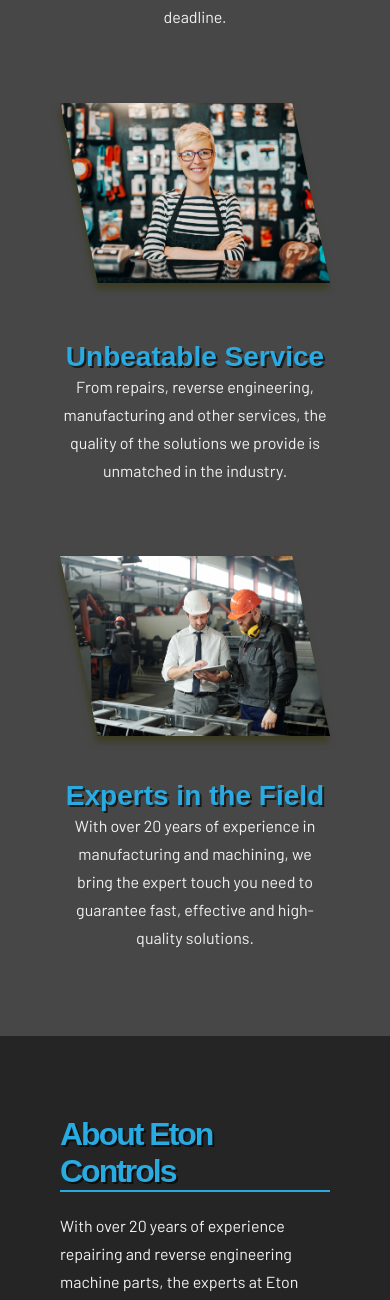
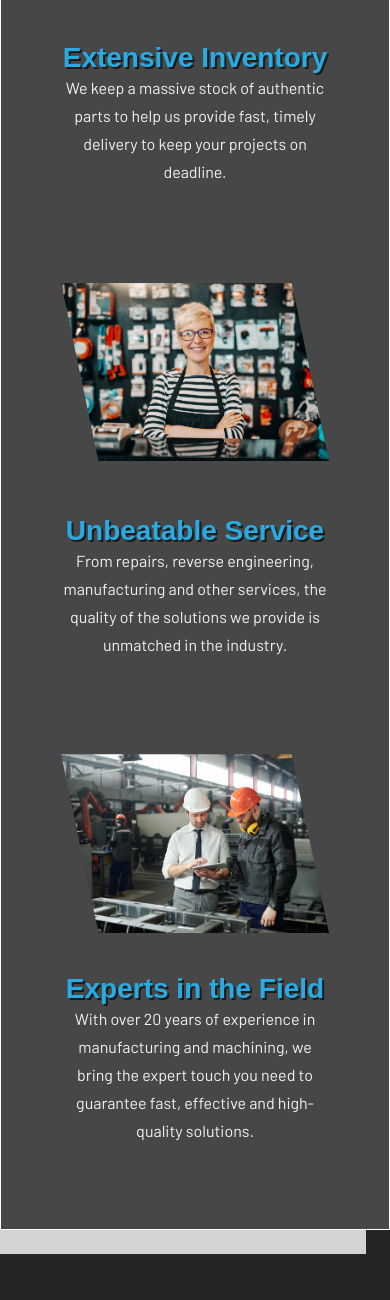
Before and after one commit to mpaitgt/eton-ctrls, a PHP site: page / in a window 390 px wide. Shown: the part 1268-2568 px from the top of the page. Run offline with PHP 8.4, Linux system fonts and the light colour scheme; some libraries are stand-ins or nearby versions; some web fonts are replaced.

Commit message:
Updating repo

```diff
--- /dev/null
+++ b/CNAME.txt
@@ -0,0 +1 @@
+www.etoncontrols.com
--- a/about.html
+++ b/about.html
@@ -6,8 +6,8 @@
 <meta http-equiv="X-UA-Compatible" content="ie=edge">
 <link rel="stylesheet" href="https://cdnjs.cloudflare.com/ajax/libs/font-awesome/5.11.2/css/all.min.css">
 <link href="https://fonts.googleapis.com/css?family=Abril+Fatface|Barlow|Staatliches|Viga&display=swap" rel="stylesheet">
-<link rel="stylesheet" href="../assets/css/style.css">
-<link rel="stylesheet" href="../assets/css/about.css">
+<link rel="stylesheet" href="./assets/css/style.css">
+<link rel="stylesheet" href="./assets/css/about.css">
 <title>Eton Controls - About Us</title>
 </head>
 <body>
--- a/assets/css/home.css
+++ b/assets/css/home.css
@@ -40,6 +40,7 @@
   margin-top: 50px;
   margin-bottom: 50px;
   color: #f1f1f1;
+  text-align: center;
 }
 
 .two-columns {
@@ -47,7 +48,7 @@
   display: grid;
   -ms-grid-rows: 1fr 1fr 1fr;
       grid-template-rows: 1fr 1fr 1fr;
-  grid-gap: 40px;
+  grid-gap: 4rem;
   background: #474747;
   color: #f1f1f1;
 }
@@ -71,16 +72,6 @@
     grid-gap: 40px;
     text-align: center;
   }
-}
-
-.two-columns .row .image-wrap {
-  -ms-flex-item-align: center;
-      -ms-grid-row-align: center;
-      align-self: center;
-  -ms-grid-column-align: center;
-      justify-self: center;
-  -webkit-filter: drop-shadow(-1px 6px 3px rgba(50, 50, 0, 0.5));
-          filter: drop-shadow(-1px 6px 3px rgba(50, 50, 0, 0.5));
 }
 
 .two-columns .row img {
@@ -131,6 +122,11 @@
 
 .two-columns .column p {
   max-width: 400px;
+}
+
+.two-columns .slidefromleft {
+  -webkit-animation: slidefromleft 4s ease-in-out 0.5s 1 forwards;
+          animation: slidefromleft 4s ease-in-out 0.5s 1 forwards;
 }
 
 .about {
@@ -191,8 +187,15 @@
 }
 
 .contact .column-one {
-  -ms-grid-column-align: center;
-      justify-self: center;
+  -ms-grid-column-align: start;
+      justify-self: start;
+}
+
+@media screen and (max-width: 1200px) {
+  .contact .column-one {
+    -ms-grid-column-align: center;
+        justify-self: center;
+  }
 }
 
 .contact .column-one ul {
--- a/assets/css/home.scss
+++ b/assets/css/home.scss
@@ -28,13 +28,14 @@
     margin-top: 50px;
     margin-bottom: 50px;
     color: $white;
+    text-align: center;
   }
 }
 
 .two-columns {
   display: grid;
   grid-template-rows: 1fr 1fr 1fr;
-  grid-gap: 40px;
+  grid-gap: 4rem;
   background: $gray-1;
   color: $white;
   .row {
@@ -48,11 +49,12 @@
       grid-gap: 40px;
       text-align: center;
     }
-    .image-wrap {
-      align-self: center;
-      justify-self: center;
-      filter: drop-shadow(-1px 6px 3px rgba(50, 50, 0, 0.5));
-    }
+    // .image-wrap {
+    //   align-self: center;
+    //   justify-self: center;
+    //   filter: drop-shadow(-1px 6px 3px rgba(50, 50, 0, 0.5));
+    //   opacity: 0;
+    // }
     img {
       width: 100%;
       clip-path: polygon(0 0, 86% 0, 100% 100%, 14% 100%);
@@ -87,6 +89,9 @@
       max-width: 400px;
     }
   }
+  .slidefromleft {
+    animation: slidefromleft 4s ease-in-out 0.5s 1 forwards;
+  }
 }
 
 .about {
@@ -115,7 +120,10 @@
     grid-gap: 50px;
   }
   .column-one {
-    justify-self: center;
+    justify-self: start;
+    @include xl {
+      justify-self: center;
+    }
     ul {
       display: grid;
       grid-template-columns: 100%;
@@ -140,3 +148,8 @@
     }
   }
 }
+
+// @keyframes slidefromleft {
+//   0% { transform: translateX(-100px); opacity: 0; }
+//   100% { transform: translateX(0px); opacity: 1; }
+// }
--- a/assets/css/style.css
+++ b/assets/css/style.css
@@ -460,8 +460,11 @@ body footer div li {
 }
 
 .partial-width {
+  border: 1px solid white;
   width: 70%;
-  margin: 0 auto;
+  margin: 10rem auto;
+  -webkit-box-shadow: -24px 24px 0px 0px rgba(255, 255, 255, 0.8);
+          box-shadow: -24px 24px 0px 0px rgba(255, 255, 255, 0.8);
 }
 
 @media screen and (max-width: 992px) {
@@ -487,7 +490,6 @@ body footer div li {
       grid-template-columns: 1fr 1fr;
   -ms-grid-rows: 25% 25% 25% 25%;
       grid-template-rows: 25% 25% 25% 25%;
-  grid-gap: 10px;
 }
 
 #contact-form label {
--- a/assets/css/style.scss
+++ b/assets/css/style.scss
@@ -276,8 +276,10 @@ body {
 }
 
 .partial-width {
+  border: 1px solid rgba(255,255,255,1);
   width: 70%;
-  margin: 0 auto;
+  margin: 10rem auto;
+  box-shadow: -24px 24px 0px 0px rgba(255,255,255,0.8);
   @include lg {
     width: 80%;
   }
@@ -294,7 +296,7 @@ body {
   display: grid;
   grid-template-columns: 1fr 1fr;
   grid-template-rows: 25% 25% 25% 25%;
-  grid-gap: 10px;
+  // grid-gap: 10px;
   @include md {
     // grid-template-columns: 100%;
   }
--- a/assets/js/onload.js
+++ b/assets/js/onload.js
@@ -1,3 +1,4 @@
 window.onload = function() {
   window.addEventListener('scroll', fadingNavbar);
+  // window.addEventListener('scroll', slideIn);
 }
--- a/contact.html
+++ b/contact.html
@@ -6,8 +6,8 @@
 <meta http-equiv="X-UA-Compatible" content="ie=edge">
 <link rel="stylesheet" href="https://cdnjs.cloudflare.com/ajax/libs/font-awesome/5.11.2/css/all.min.css">
 <link href="https://fonts.googleapis.com/css?family=Abril+Fatface|Barlow|Staatliches|Viga&display=swap" rel="stylesheet">
-<link rel="stylesheet" href="../assets/css/style.css">
-<link rel="stylesheet" href="../assets/css/contact.css">
+<link rel="stylesheet" href="./assets/css/style.css">
+<link rel="stylesheet" href="./assets/css/contact.css">
 <title>Eton Controls - Contact</title>
 </head>
 <body>
--- a/index.html
+++ b/index.html
@@ -51,9 +51,9 @@
   <!-- Two column section -->
   <section class="two-columns partial-width">
     <div class="row">
-      <div class="image-wrap">
+      <!-- <div class="image-wrap what"> -->
         <img src="./assets/images/inventory-1.jpeg" alt="inventory-feature-image">
-      </div>
+      <!-- </div> -->
       <div>
         <h2>Extensive Inventory</h2>
         <p>
@@ -62,9 +62,9 @@
       </div>
     </div>
     <div class="row">
-      <div class="image-wrap">
+      <!-- <div class="image-wrap what"> -->
         <img src="./assets/images/service-1.jpg" alt="service-feature-image">
-      </div>
+      <!-- </div> -->
       <div>
         <h2>Unbeatable Service</h2>
         <p>
@@ -73,9 +73,9 @@
       </div>
     </div>
     <div class="row">
-      <div class="image-wrap">
+      <!-- <div class="image-wrap what"> -->
         <img src="./assets/images/expert-1.jpg" alt="expert-feature-image">
-      </div>
+      <!-- </div> -->
       <div>
         <h2>Experts in the&nbsp;Field</h2>
         <p>
@@ -193,6 +193,7 @@
    })();
 </script>
 
+<!-- <script src="./assets/js/slide.js" type="text/javascript"></script> -->
 <script src="./assets/js/scroll.js" type="text/javascript"></script>
 <script src="./assets/js/form.js" type="text/javascript"></script>
 <script src="./assets/js/onload.js" type="text/javascript"></script>
--- a/services.html
+++ b/services.html
@@ -6,8 +6,8 @@
 <meta http-equiv="X-UA-Compatible" content="ie=edge">
 <link rel="stylesheet" href="https://cdnjs.cloudflare.com/ajax/libs/font-awesome/5.11.2/css/all.min.css">
 <link href="https://fonts.googleapis.com/css?family=Abril+Fatface|Barlow|Staatliches|Viga&display=swap" rel="stylesheet">
-<link rel="stylesheet" href="../assets/css/style.css">
-<link rel="stylesheet" href="../assets/css/services.css">
+<link rel="stylesheet" href="./assets/css/style.css">
+<link rel="stylesheet" href="./assets/css/services.css">
 <title>Eton Controls - Services</title>
 </head>
 <body>
```
Also changed, not shown: assets/js/slide.js (added, +16 -0 lines), 3 other files.
